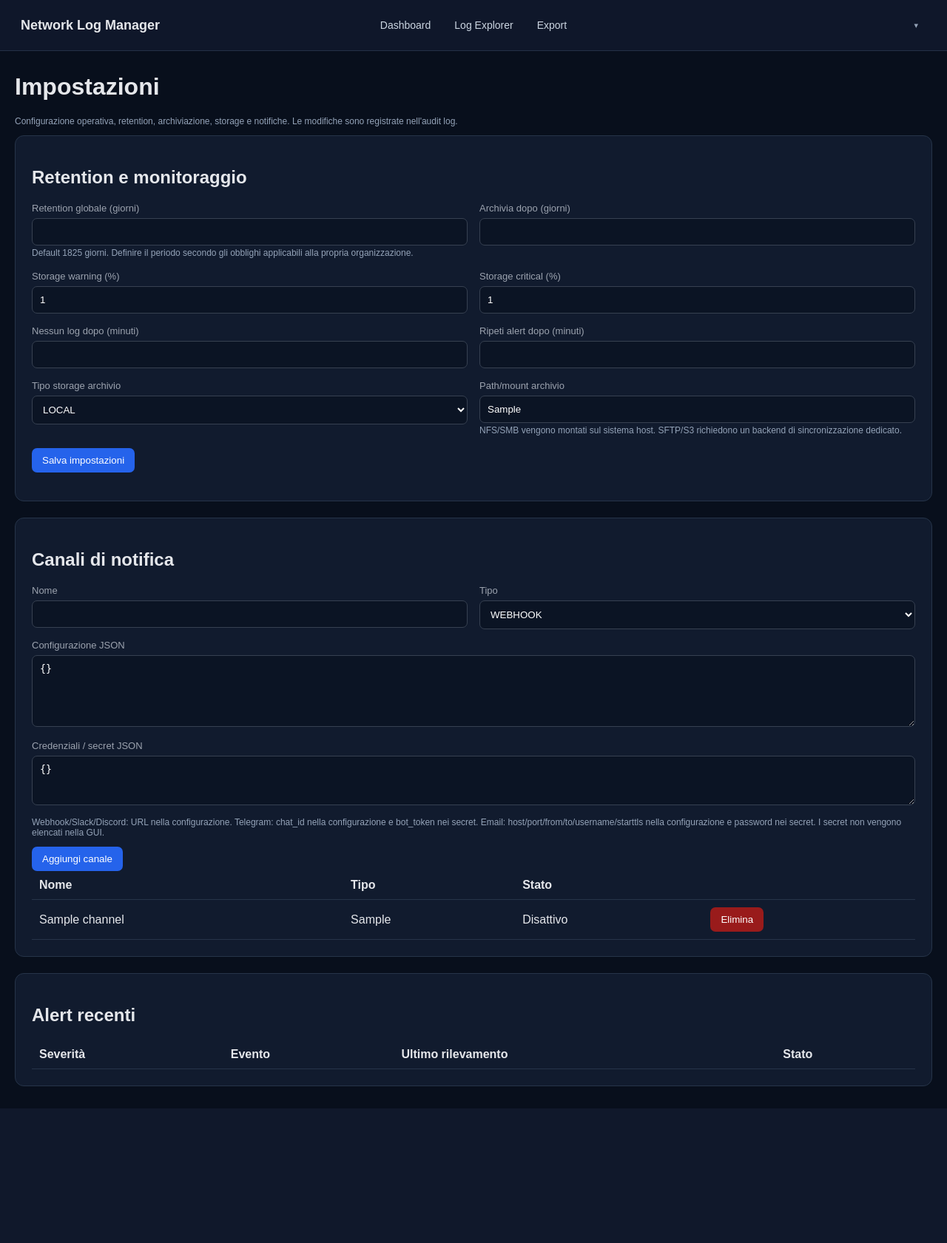
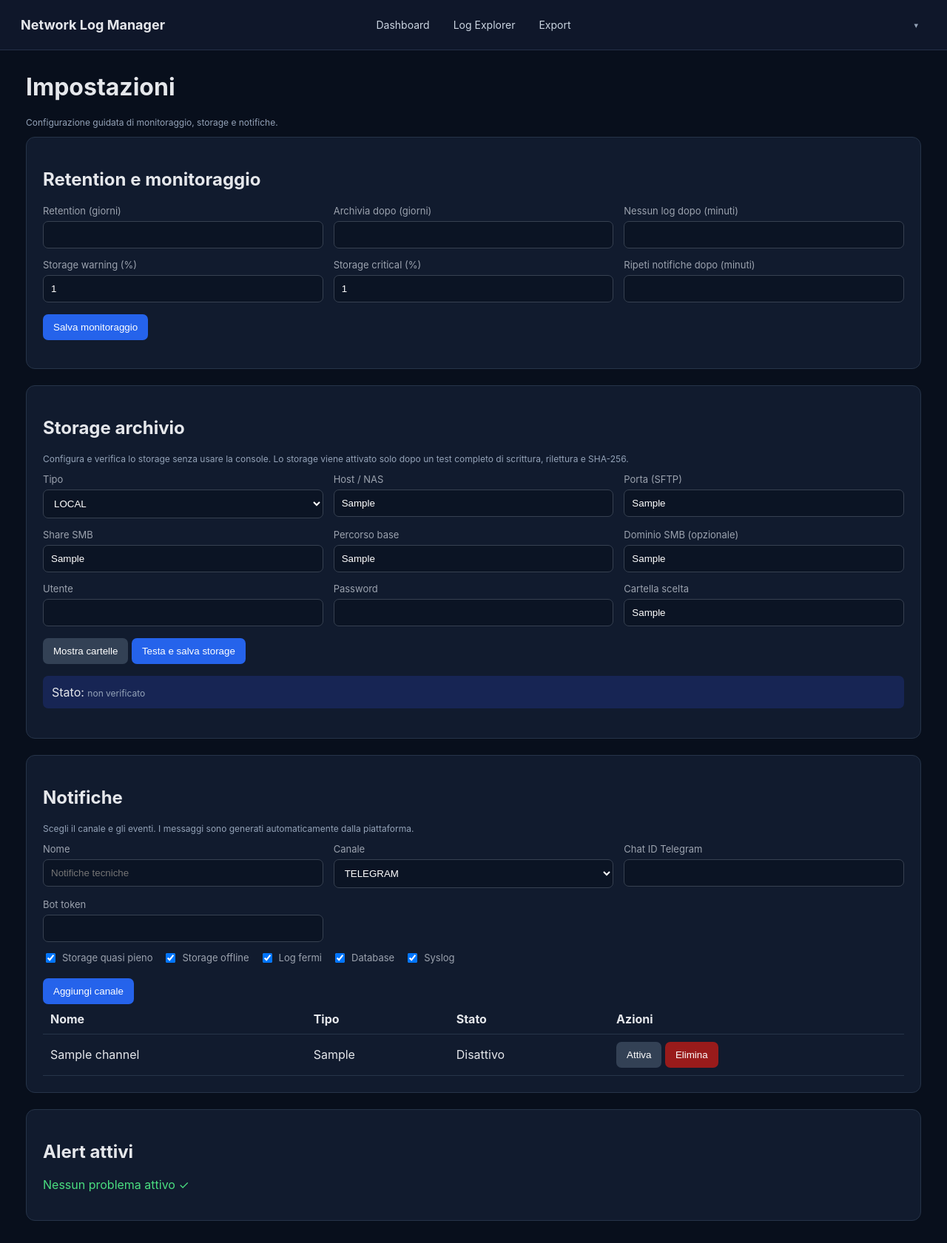
Before and after one commit to MzTechnology97/network-log-manager, a FastAPI app: template templates/settings.html in a window 1280 px wide. Shown: the whole page at 74% size. Before the commit the page ends 1499 px from the top, so only its background shows below. Run offline with FastAPI, Linux system fonts and the light colour scheme; the template is opened without the code that fills it: most values are stand-ins (such as "Sample title", 1, 10 or a date in 2020); lists and menus that the app fills with data are empty; parts of the project's set-up code (start-up, migrations or seed data) failed here and were passed over.

Commit message:
Replace expert settings with guided storage and notification UI

```diff
--- a/templates/settings.html
+++ b/templates/settings.html
@@ -1,17 +1,45 @@
-<!DOCTYPE html><html lang="it"><head><meta charset="utf-8"><meta name="viewport" content="width=device-width,initial-scale=1"><title>Impostazioni - Network Log Manager</title><link rel="stylesheet" href="/static/css/navbar.css"><style>
-body{margin:0;background:#080f1c;color:#e5e7eb;font-family:Arial,sans-serif}.container{max-width:1250px;margin:30px auto;padding:0 20px}.card{background:#111b2e;border:1px solid #263449;border-radius:12px;padding:22px;margin-bottom:22px}.grid{display:grid;grid-template-columns:repeat(2,minmax(240px,1fr));gap:16px}label{display:block;color:#9ca3af;font-size:13px;margin-bottom:6px}input,select,textarea{width:100%;box-sizing:border-box;padding:10px;border-radius:7px;border:1px solid #374151;background:#0b1424;color:white}button{border:0;border-radius:7px;padding:9px 14px;background:#2563eb;color:white;cursor:pointer}.danger{background:#991b1b}.notice{padding:12px;background:#172554;border-radius:7px;margin-bottom:18px}table{width:100%;border-collapse:collapse}th,td{text-align:left;padding:10px;border-bottom:1px solid #263449}.small{font-size:12px;color:#94a3b8}.warning{color:#fbbf24}.critical{color:#f87171}@media(max-width:800px){.grid{grid-template-columns:1fr}}
-</style></head><body>{% set active_page="settings" %}{% include "partials/navbar.html" %}<div class="container"><h1>Impostazioni</h1><p class="small">Configurazione operativa, retention, archiviazione, storage e notifiche. Le modifiche sono registrate nell'audit log.</p>{% if message %}<div class="notice">{{ message }}</div>{% endif %}
-<div class="card"><h2>Retention e monitoraggio</h2><form method="post" action="/admin/settings"><input type="hidden" name="csrf" value="{{ csrf_token }}"><div class="grid">
-<div><label>Retention globale (giorni)</label><input type="number" min="1" name="retention_days" value="{{ settings.get('retention_days','1825') }}" required><span class="small">Default 1825 giorni. Definire il periodo secondo gli obblighi applicabili alla propria organizzazione.</span></div>
-<div><label>Archivia dopo (giorni)</label><input type="number" min="1" name="archive_after_days" value="{{ settings.get('archive_after_days','365') }}" required></div>
-<div><label>Storage warning (%)</label><input type="number" min="1" max="98" name="storage_warning_percent" value="{{ settings.get('storage_warning_percent','80') }}" required></div>
-<div><label>Storage critical (%)</label><input type="number" min="2" max="99" name="storage_critical_percent" value="{{ settings.get('storage_critical_percent','90') }}" required></div>
-<div><label>Nessun log dopo (minuti)</label><input type="number" min="1" name="ingestion_stale_minutes" value="{{ settings.get('ingestion_stale_minutes','5') }}" required></div>
-<div><label>Ripeti alert dopo (minuti)</label><input type="number" min="1" name="alert_repeat_minutes" value="{{ settings.get('alert_repeat_minutes','60') }}" required></div>
-<div><label>Tipo storage archivio</label><select name="external_storage_type">{% for x in ['LOCAL','NFS','SMB','SFTP','S3'] %}<option value="{{x}}" {% if settings.get('external_storage_type','LOCAL')==x %}selected{% endif %}>{{x}}</option>{% endfor %}</select></div>
-<div><label>Path/mount archivio</label><input name="external_storage_path" value="{{ settings.get('external_storage_path','/archive/mikrotik') }}" required><span class="small">NFS/SMB vengono montati sul sistema host. SFTP/S3 richiedono un backend di sincronizzazione dedicato.</span></div>
-</div><p><button type="submit">Salva impostazioni</button></p></form></div>
-<div class="card"><h2>Canali di notifica</h2><form method="post" action="/admin/settings/channels"><input type="hidden" name="csrf" value="{{ csrf_token }}"><div class="grid"><div><label>Nome</label><input name="name" required></div><div><label>Tipo</label><select name="channel_type"><option>WEBHOOK</option><option>EMAIL</option><option>TELEGRAM</option><option>SLACK</option><option>DISCORD</option></select></div></div><label style="margin-top:14px">Configurazione JSON</label><textarea name="configuration_json" rows="5" required>{}</textarea><label style="margin-top:14px">Credenziali / secret JSON</label><textarea name="secret_json" rows="3">{}</textarea><p class="small">Webhook/Slack/Discord: URL nella configurazione. Telegram: chat_id nella configurazione e bot_token nei secret. Email: host/port/from/to/username/starttls nella configurazione e password nei secret. I secret non vengono elencati nella GUI.</p><button type="submit">Aggiungi canale</button></form>
-<table><thead><tr><th>Nome</th><th>Tipo</th><th>Stato</th><th></th></tr></thead><tbody>{% for c in channels %}<tr><td>{{c.name}}</td><td>{{c.channel_type}}</td><td>{{'Attivo' if c.enabled else 'Disattivo'}}</td><td><form method="post" action="/admin/settings/channels/{{c.id}}/delete"><input type="hidden" name="csrf" value="{{csrf_token}}"><button class="danger">Elimina</button></form></td></tr>{% endfor %}</tbody></table></div>
-<div class="card"><h2>Alert recenti</h2><table><thead><tr><th>Severità</th><th>Evento</th><th>Ultimo rilevamento</th><th>Stato</th></tr></thead><tbody>{% for a in alerts %}<tr><td class="{{a.severity|lower}}">{{a.severity}}</td><td><strong>{{a.title}}</strong><div class="small">{{a.message}}</div></td><td>{{a.last_seen_at}}</td><td>{{'Risolto' if a.resolved_at else 'ATTIVO'}}</td></tr>{% endfor %}</tbody></table></div>
-</div></body></html>
+<!doctype html><html lang="it"><head><meta charset="utf-8"><meta name="viewport" content="width=device-width,initial-scale=1"><title>Impostazioni - Network Log Manager</title><link rel="stylesheet" href="/static/css/navbar.css"><style>
+*{box-sizing:border-box}body{margin:0;background:#080f1c;color:#e5e7eb;font-family:Inter,system-ui,sans-serif}.container{max-width:1250px;margin:30px auto;padding:0 20px}.card{background:#111b2e;border:1px solid #263449;border-radius:12px;padding:22px;margin-bottom:22px}.grid{display:grid;grid-template-columns:repeat(2,minmax(240px,1fr));gap:16px}.grid3{display:grid;grid-template-columns:repeat(3,minmax(180px,1fr));gap:14px}label{display:block;color:#9ca3af;font-size:13px;margin-bottom:6px}input,select{width:100%;padding:10px;border-radius:7px;border:1px solid #374151;background:#0b1424;color:white}button{border:0;border-radius:7px;padding:10px 14px;background:#2563eb;color:white;cursor:pointer}.secondary{background:#334155}.danger{background:#991b1b}.notice,.result{padding:12px;background:#172554;border-radius:7px;margin-bottom:18px}.ok{color:#4ade80}.bad{color:#f87171}.small{font-size:12px;color:#94a3b8}.events{display:flex;gap:14px;flex-wrap:wrap;margin:12px 0}.events label{display:flex;gap:6px;align-items:center}.events input{width:auto}table{width:100%;border-collapse:collapse}th,td{text-align:left;padding:10px;border-bottom:1px solid #263449}.warning{color:#fbbf24}.critical{color:#f87171}.hidden{display:none}@media(max-width:800px){.grid,.grid3{grid-template-columns:1fr}}
+</style></head><body>{% set active_page="settings" %}{% include "partials/navbar.html" %}<div class="container"><h1>Impostazioni</h1><p class="small">Configurazione guidata di monitoraggio, storage e notifiche.</p>{% if message %}<div class="notice">{{message}}</div>{% endif %}
+
+<div class="card"><h2>Retention e monitoraggio</h2><form method="post" action="/admin/settings"><input type="hidden" name="csrf" value="{{csrf_token}}"><div class="grid3">
+<div><label>Retention (giorni)</label><input type="number" min="1" name="retention_days" value="{{settings.get('retention_days','1825')}}" required></div>
+<div><label>Archivia dopo (giorni)</label><input type="number" min="1" name="archive_after_days" value="{{settings.get('archive_after_days','365')}}" required></div>
+<div><label>Nessun log dopo (minuti)</label><input type="number" min="1" name="ingestion_stale_minutes" value="{{settings.get('ingestion_stale_minutes','5')}}" required></div>
+<div><label>Storage warning (%)</label><input type="number" min="1" max="98" name="storage_warning_percent" value="{{settings.get('storage_warning_percent','80')}}" required></div>
+<div><label>Storage critical (%)</label><input type="number" min="2" max="99" name="storage_critical_percent" value="{{settings.get('storage_critical_percent','90')}}" required></div>
+<div><label>Ripeti notifiche dopo (minuti)</label><input type="number" min="1" name="alert_repeat_minutes" value="{{settings.get('alert_repeat_minutes','60')}}" required></div>
+</div><input type="hidden" name="external_storage_type" value="{{settings.get('external_storage_type','LOCAL')}}"><input type="hidden" name="external_storage_path" value="{{settings.get('external_storage_path','/archive/mikrotik')}}"><p><button>Salva monitoraggio</button></p></form></div>
+
+<div class="card"><h2>Storage archivio</h2><p class="small">Configura e verifica lo storage senza usare la console. Lo storage viene attivato solo dopo un test completo di scrittura, rilettura e SHA-256.</p>
+<form id="storage-form"><input type="hidden" name="csrf" value="{{csrf_token}}"><div class="grid3">
+<div><label>Tipo</label><select name="storage_type" id="stype"><option>LOCAL</option><option>SMB</option><option>SFTP</option></select></div>
+<div><label>Host / NAS</label><input name="host" value="{{settings.get('external_storage_host','')}}"></div>
+<div><label>Porta (SFTP)</label><input name="port" value="{{settings.get('external_storage_port','')}}"></div>
+<div><label>Share SMB</label><input name="share" value="{{settings.get('external_storage_share','')}}"></div>
+<div><label>Percorso base</label><input name="path" value="{{settings.get('external_storage_path','/archive/mikrotik')}}"></div>
+<div><label>Dominio SMB (opzionale)</label><input name="domain" value="{{settings.get('external_storage_domain','')}}"></div>
+<div><label>Utente</label><input name="username" autocomplete="off"></div>
+<div><label>Password</label><input name="password" type="password" autocomplete="new-password"></div>
+<div><label>Cartella scelta</label><input name="folder" id="folder" value="{{settings.get('external_storage_folder','')}}"></div>
+</div><p><button type="button" class="secondary" onclick="browseStorage()">Mostra cartelle</button> <button type="button" onclick="testStorage()">Testa e salva storage</button></p></form>
+<div id="storage-result" class="result">Stato: {% if settings.get('external_storage_test_status')=='OK' %}<span class="ok">verificato ✓</span> · ultimo test {{settings.get('external_storage_tested_at','')}}{% else %}<span class="small">non verificato</span>{% endif %}</div><div id="folders"></div></div>
+
+<div class="card"><h2>Notifiche</h2><p class="small">Scegli il canale e gli eventi. I messaggi sono generati automaticamente dalla piattaforma.</p>
+<form method="post" action="/admin/settings/channels/simple"><input type="hidden" name="csrf" value="{{csrf_token}}"><div class="grid3">
+<div><label>Nome</label><input name="name" placeholder="Notifiche tecniche" required></div><div><label>Canale</label><select name="channel_type" id="ctype" onchange="channelFields()"><option>TELEGRAM</option><option>EMAIL</option><option>SLACK</option><option>DISCORD</option><option>WEBHOOK</option></select></div>
+<div class="c-telegram"><label>Chat ID Telegram</label><input name="chat_id"></div><div class="c-telegram"><label>Bot token</label><input type="password" name="bot_token"></div>
+<div class="c-email hidden"><label>Email destinatario</label><input name="destination"></div><div class="c-email hidden"><label>Server SMTP</label><input name="host"></div><div class="c-email hidden"><label>Porta SMTP</label><input name="port" value="587"></div><div class="c-email hidden"><label>Utente / mittente</label><input name="username"></div><div class="c-email hidden"><label>Password SMTP</label><input type="password" name="password"></div>
+<div class="c-web hidden"><label>Webhook URL</label><input name="webhook_url"></div></div>
+<div class="events"><label><input type="checkbox" name="event_types" value="storage_capacity" checked> Storage quasi pieno</label><label><input type="checkbox" name="event_types" value="storage_unavailable" checked> Storage offline</label><label><input type="checkbox" name="event_types" value="ingestion_stale" checked> Log fermi</label><label><input type="checkbox" name="event_types" value="database_unavailable" checked> Database</label><label><input type="checkbox" name="event_types" value="syslog_listener_down" checked> Syslog</label></div><button>Aggiungi canale</button></form>
+<table><thead><tr><th>Nome</th><th>Tipo</th><th>Stato</th><th>Azioni</th></tr></thead><tbody>{% for c in channels %}<tr><td>{{c.name}}</td><td>{{c.channel_type}}</td><td>{{'Attivo' if c.enabled else 'Disattivo'}}</td><td><form style="display:inline" method="post" action="/admin/settings/channels/{{c.id}}/toggle"><input type="hidden" name="csrf" value="{{csrf_token}}"><button class="secondary">{{'Disattiva' if c.enabled else 'Attiva'}}</button></form> <form style="display:inline" method="post" action="/admin/settings/channels/{{c.id}}/delete"><input type="hidden" name="csrf" value="{{csrf_token}}"><button class="danger">Elimina</button></form></td></tr>{% endfor %}</tbody></table></div>
+
+<div class="card"><h2>Alert attivi</h2>{% if alerts %}<table><thead><tr><th>Severità</th><th>Evento</th><th>Ultimo rilevamento</th></tr></thead><tbody>{% for a in alerts %}<tr><td class="{{a.severity|lower}}">{{a.severity}}</td><td><strong>{{a.title}}</strong><div class="small">{{a.message}}</div></td><td>{{a.last_seen_at}}</td></tr>{% endfor %}</tbody></table>{% else %}<p class="ok">Nessun problema attivo ✓</p>{% endif %}</div>
+</div><script>
+function channelFields(){let t=document.getElementById('ctype').value;document.querySelectorAll('.c-telegram').forEach(x=>x.classList.toggle('hidden',t!=='TELEGRAM'));document.querySelectorAll('.c-email').forEach(x=>x.classList.toggle('hidden',t!=='EMAIL'));document.querySelectorAll('.c-web').forEach(x=>x.classList.toggle('hidden',!['SLACK','DISCORD','WEBHOOK'].includes(t)))}
+async function storageCall(url){let f=document.getElementById('storage-form'),d=new FormData(f),r=await fetch(url,{method:'POST',body:d,credentials:'same-origin'}),j=await r.json();if(!r.ok)throw new Error(j.error||'Errore storage');return j}
+async function browseStorage(){let o=document.getElementById('storage-result');try{let j=await storageCall('/admin/settings/storage/browse');document.getElementById('folders').innerHTML='<p class="small">Cartelle:</p>'+j.folders.map(x=>'<button type="button" class="secondary" style="margin:3px" onclick="pickFolder(this.textContent)">'+x+'</button>').join('');o.innerHTML='<span class="ok">Connessione riuscita ✓</span>'}catch(e){o.innerHTML='<span class="bad">'+e.message+'</span>'}}
+function pickFolder(x){let f=document.getElementById('folder');f.value=f.value?f.value.replace(/\/$/,'')+'/'+x:x}
+async function testStorage(){let o=document.getElementById('storage-result');o.textContent='Test in corso…';try{let j=await storageCall('/admin/settings/storage/test');o.innerHTML='<span class="ok">Test superato ✓</span> Scrittura, lettura e SHA-256 verificati.'}catch(e){o.innerHTML='<span class="bad">Test fallito: '+e.message+'</span>'}}
+channelFields();
+</script></body></html>
```
